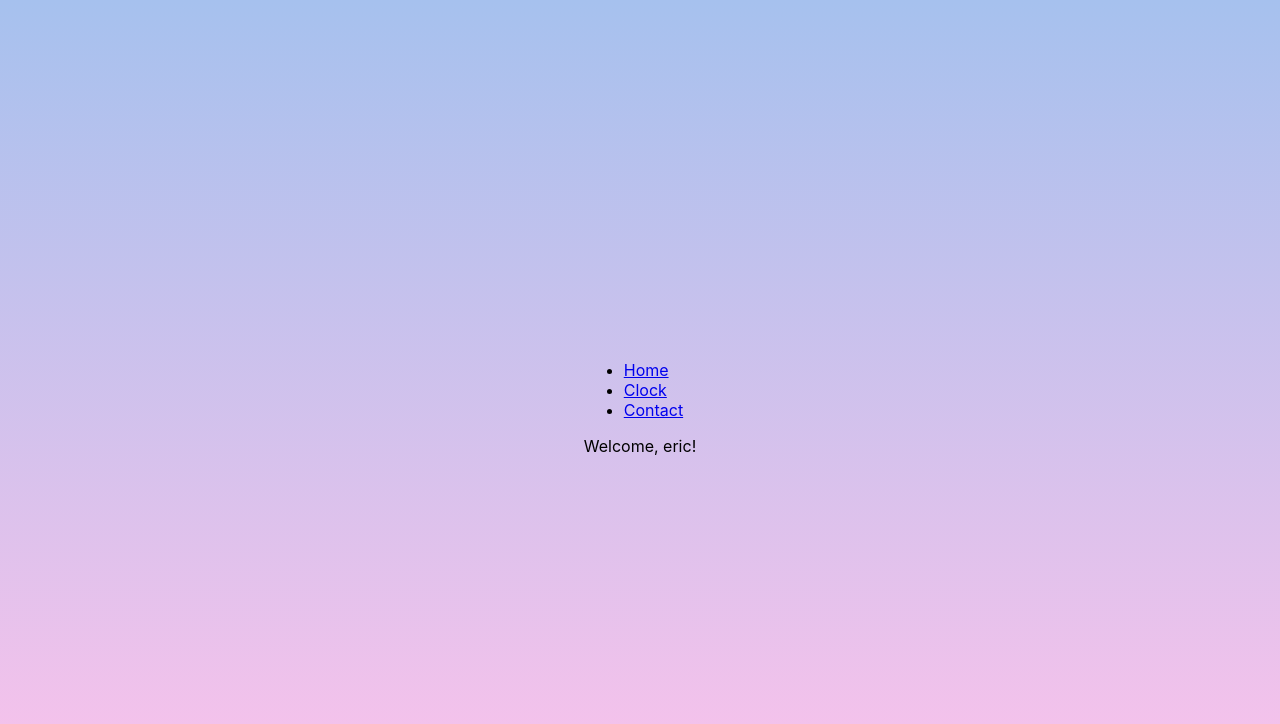
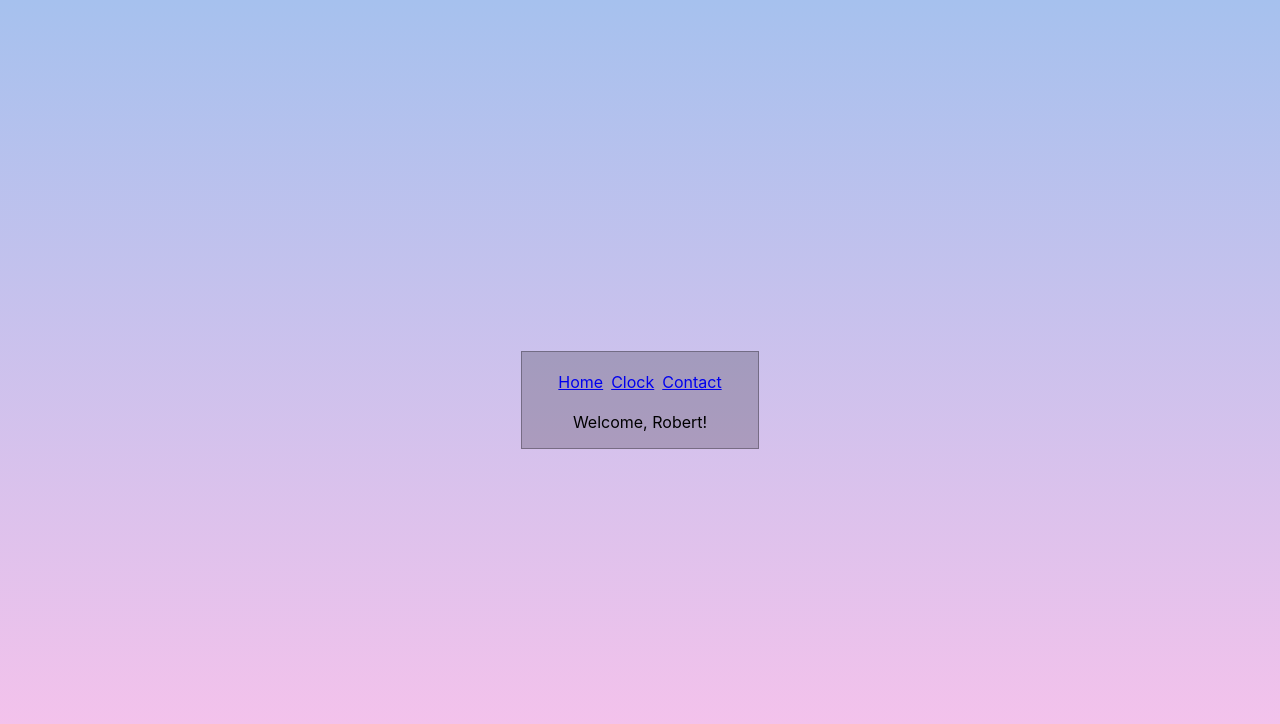
Before and after one commit to Cain-work/React--Jeopardy-Lite, a React (Create React App) app: page / in a window 1280 px wide. Shown: the top 724 px of the page. Built offline with nearby package versions, Linux system fonts and the light colour scheme.

Commit message:
basic done

```diff
--- a/src/App.js
+++ b/src/App.js
@@ -1,26 +1,25 @@
-import React, {Component} from 'react';
+import React from 'react';
+import { Route } from 'react-router-dom';
+import './App.css';
 import Welcome from './components/welcome/Welcom';
 import Clock from './components/clock/Clock';
 import Contact from './components/contact/Contact';
 import Navigation from './components/navigation/Navigation';
-import { Route } from 'react-router-dom';
 
-class App extends Component {
-  render() {
+
+function App() {
     return (
-      <div>
-        { Component }
-        <Navigation />
-        <Route
-          exact
-          path="/"
-          render={(props) => <Welcome {...props} name="eric" />}
+      <div className="App">
+        <Navigation/>
+        <Route exact
+        path="/"
+        render={(props) => <Welcome {... props} name='Robert'/>}
         />
-        <Route path="./clock/Clock.js" component={Clock} />
-        <Route path="./contact/Contact.js" component={Contact} />
+        <Route path="/clock" component={Clock} />
+        <Route path="/contact" component={Contact} />
       </div>
     );
-  }
+
 }
 
 export default App;
--- a/src/components/navigation/Navigation.js
+++ b/src/components/navigation/Navigation.js
@@ -1,19 +1,14 @@
 import React from "react";
-//import Link from react-dom-router
 import { Link } from "react-router-dom";
 function Navigation(props) {
   return (
+      <div className="Navigation">
     <ul>
-      <li>
-        <Link to="/">Home</Link>
-      </li>
-      <li>
-        <Link to="/clock">Clock</Link>
-      </li>
-      <li>
-        <Link to="/contact">Contact</Link>
-      </li>
+      <li><Link to="/">Home</Link></li>
+      <li><Link to="/clock">Clock</Link></li>
+      <li><Link to="/contact">Contact</Link></li>
     </ul>
+    </div>
   );
 }
 export default Navigation;
--- a/src/index.js
+++ b/src/index.js
@@ -1,10 +1,10 @@
 import React from 'react';
 import ReactDOM from 'react-dom';
+import { BrowserRouter } from "react-router-dom";
 import "./index.css";
 import App from "./App";
 import * as serviceWorker from "./serviceWorker";
-//import browser router so we can use it in our application
-import { BrowserRouter } from "react-router-dom";
+
 
 
 ReactDOM.render(
```
